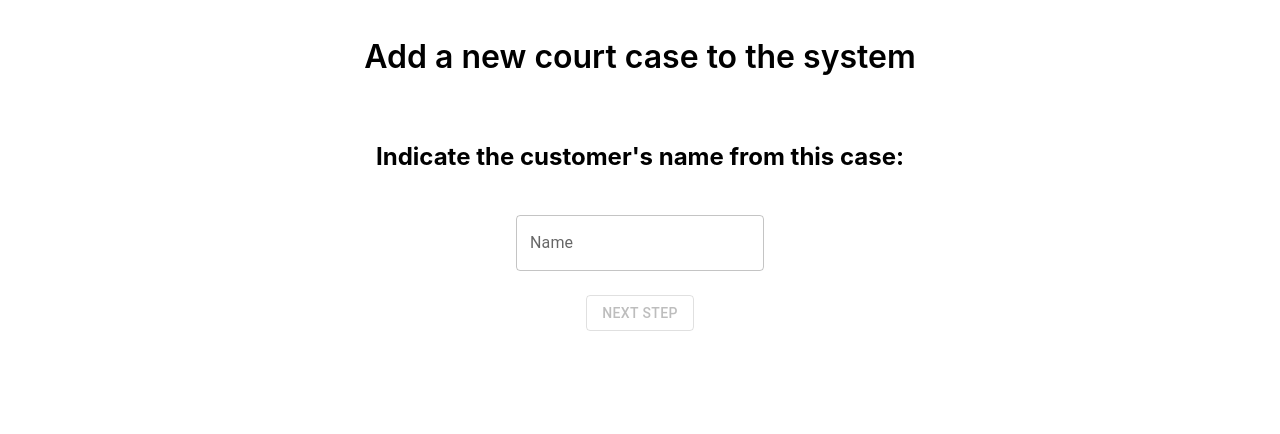
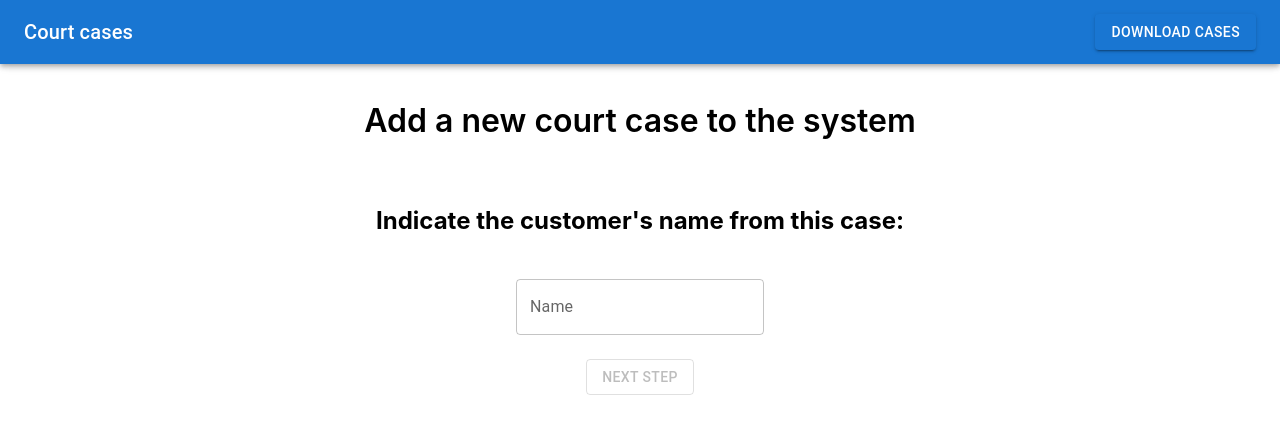
Before and after one commit to carlosvalv/court-cases, a React (Create React App) app: page / in a window 1280 px wide. Shown: the top 434 px of the page. Built offline with nearby package versions, Linux system fonts and the light colour scheme.

Commit message:
[src] Added navbar and button component for downloading the cases file

```diff
--- a/src/App.tsx
+++ b/src/App.tsx
@@ -3,12 +3,16 @@ import AddCase from "./pages/AddCase";
 import { LocalizationProvider } from "@mui/x-date-pickers";
 import { AdapterDayjs } from "@mui/x-date-pickers/AdapterDayjs";
 import store from "./redux/store";
+import Navbar from "./components/Navbar";
 
 function App() {
   return (
     <Provider store={store}>
       <LocalizationProvider dateAdapter={AdapterDayjs}>
-        <AddCase />
+        <Navbar />
+        <div style={{ marginTop: 64 }}>
+          <AddCase />
+        </div>
       </LocalizationProvider>
     </Provider>
   );
--- /dev/null
+++ b/src/components/BtnDownload.tsx
@@ -0,0 +1,34 @@
+import { Button } from "@mui/material";
+import { useSelector } from "react-redux";
+import { AppStore } from "../redux/store";
+import { Case } from "../types/case";
+
+function BtnDownload() {
+  const stateCases = useSelector((store: AppStore) => store.cases);
+
+  const handleDownload = () => {
+    const fileContent = stateCases
+      .map((c: Case) => `${c.customerName}, ${c.startDate}, ${c.isFinished}`)
+      .join("\n");
+
+    const blob = new Blob([fileContent], { type: "text/plain" });
+
+    const link = document.createElement("a");
+    link.href = URL.createObjectURL(blob);
+    link.download = "cases.txt";
+    link.click();
+  };
+
+  return (
+    <Button
+      onClick={() => {
+        handleDownload();
+      }}
+      variant="contained"
+    >
+      Download Cases
+    </Button>
+  );
+}
+
+export default BtnDownload;
--- /dev/null
+++ b/src/components/Navbar.tsx
@@ -0,0 +1,17 @@
+import { AppBar, Toolbar, Typography } from "@mui/material";
+import BtnDownload from "./BtnDownload";
+
+function Navbar() {
+  return (
+    <AppBar>
+      <Toolbar>
+        <Typography variant="h6" component="div" sx={{ flexGrow: 1 }}>
+          Court cases
+        </Typography>
+        <BtnDownload />
+      </Toolbar>
+    </AppBar>
+  );
+}
+
+export default Navbar;
```
